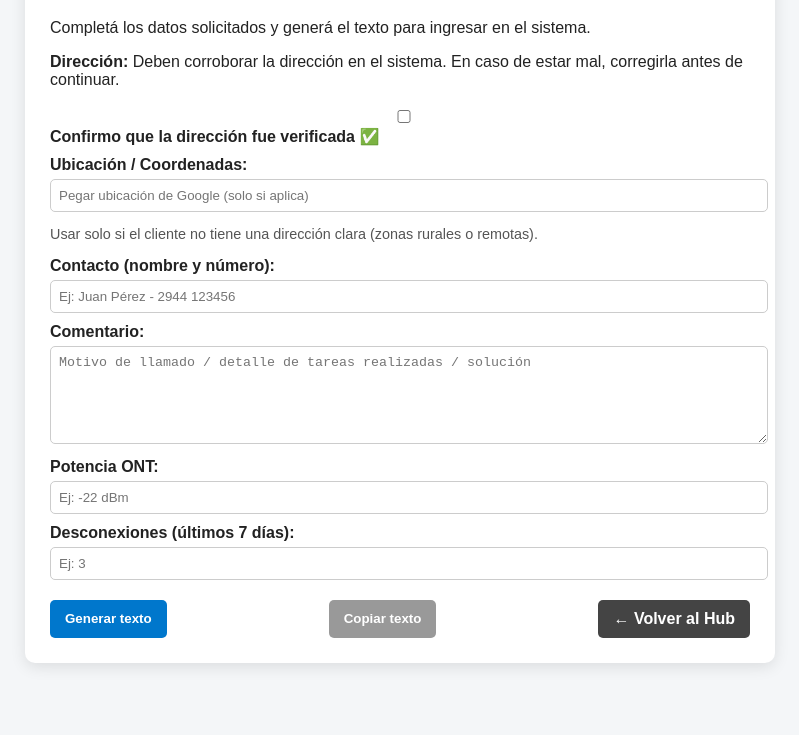
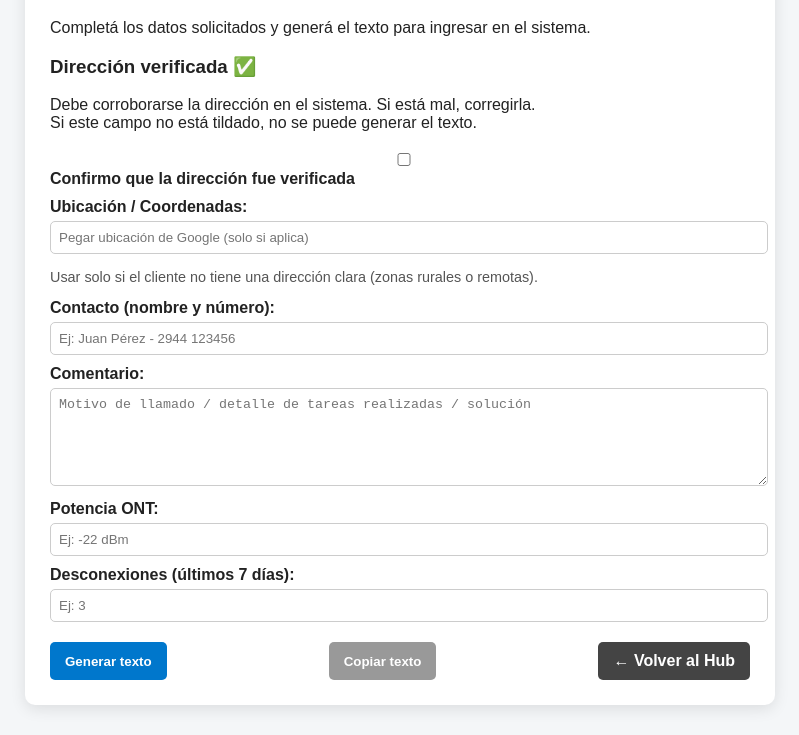
Before and after one commit to mcuiche/formularios-hub, a plain HTML site: page ftth_form.html in a window 1280 px wide. Shown: the part 117-852 px from the top of the page, without its empty margins (240-1039 px from the left). Before the commit the page ends 810 px from the top, so only its background shows below. Drawn offline with Linux system fonts and the light colour scheme.

Commit message:
Update2 ftth_form.html

```diff
--- a/ftth_form.html
+++ b/ftth_form.html
@@ -12,14 +12,15 @@
     <h1>📡 Reclamo FTTH</h1>
     <p>Completá los datos solicitados y generá el texto para ingresar en el sistema.</p>
 
-    <!-- 🔽 Checkbox movido aquí debajo del título -->
+    <!-- 🔽 Bloque de dirección reordenado -->
     <div class="direccion-check">
-      <p><strong>Dirección:</strong> Deben corroborar la dirección en el sistema.
-      En caso de estar mal, corregirla antes de continuar.</p>
+      <h3>Dirección verificada ✅</h3>
+      <p>Debe corroborarse la dirección en el sistema. Si está mal, corregirla.<br>
+      Si este campo no está tildado, no se puede generar el texto.</p>
 
       <label class="check-label">
         <input type="checkbox" id="direccionCheck">
-        Confirmo que la dirección fue verificada ✅
+        Confirmo que la dirección fue verificada
       </label>
     </div>
 
```
